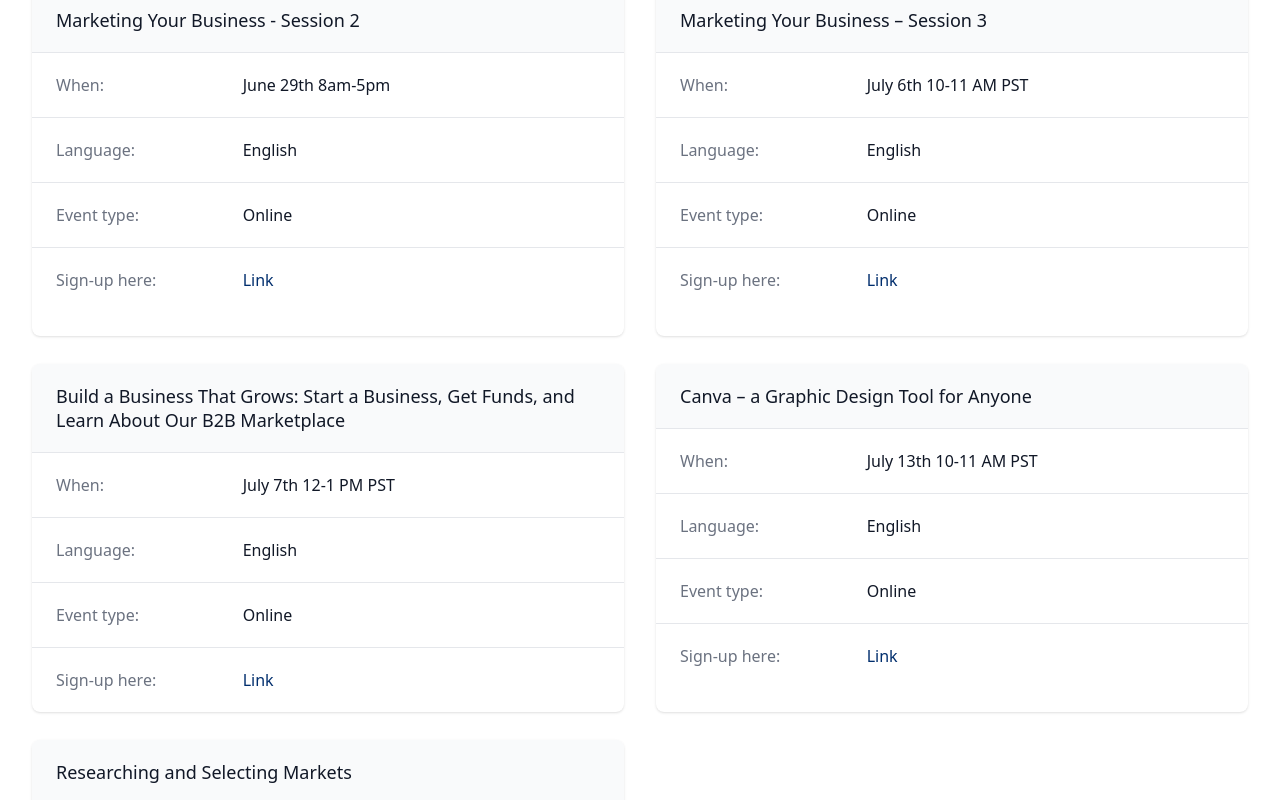
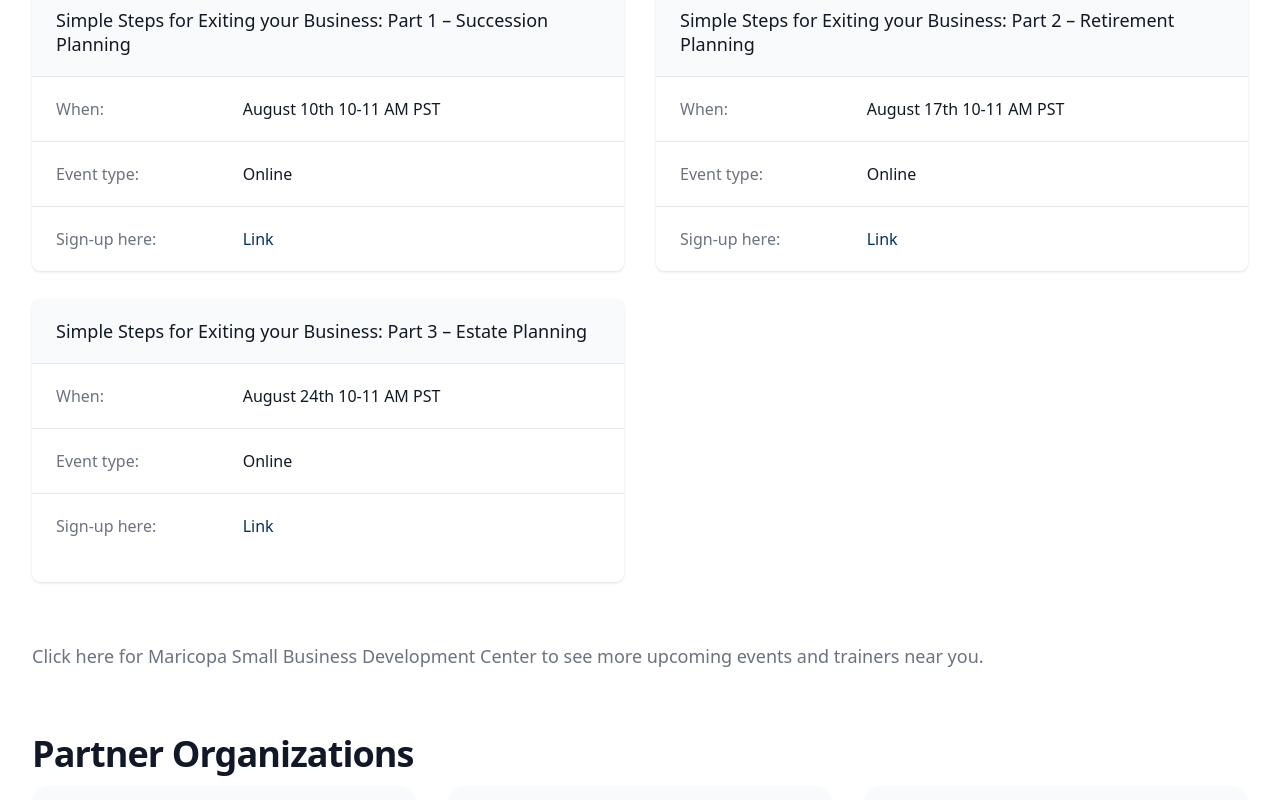
Before and after one commit to ericagirges/cnpp-website, a Next.js app in the folder app/: page /region/arizona in a window 1280 px wide. Shown: the part 1100-1900 px from the top of the page. Built offline with nearby package versions, Linux system fonts and the light colour scheme.

Commit message:
Update StateContent.js

```diff
--- a/app/page-content/StateContent.js
+++ b/app/page-content/StateContent.js
@@ -31,45 +31,26 @@ export const StateData = {
     ],
     body: 'IRC CNPP will support the small business communities in Metro Phoenix and the surrounding area by providing information and tools to help stabilize and grow local small businesses, including individualized counseling, mentoring, and training.  Business advisors can also help small business owners apply for small business relief grants and loans and assist small business owners who have already received COVID-19 relief loans prepare documentation in support of loan forgiveness. This includes the current City of Phoenix Business Relief grant program. Project partners offer specialized supports to small agricultural and related businesses.  Interpretation services for all services and trainings are available upon request.',
     events: [
-              {
-        title: 'Marketing Your Business - Session 2',
-        language: 'English',
-        date: 'June 29th',
-        time: '8am-5pm',
-        type: 'Online',
-        link: 'https://clients.azsbdc.net/workshop.aspx?ekey=10420067',
-      },
-                   {
-        title: 'Marketing Your Business – Session 3',
-        language: 'English',
-        date: 'July 6th',
+                            {
+        title: 'Simple Steps for Exiting your Business: Part 1 – Succession Planning',
+        date: 'August 10th',
         time: '10-11 AM PST',
         type: 'Online',
-        link: 'https://www.maricopa-sbdc.com/event/marketing-your-business-session-3/',
+        link: 'https://www.maricopa-sbdc.com/event/simple-steps-for-exiting-your-business-part-1-succession-planning/',
+      },
+                       {
+        title: 'Simple Steps for Exiting your Business: Part 2 – Retirement Planning',
+        date: 'August 17th',
+        time: '10-11 AM PST',
+        type: 'Online',
+        link: 'https://www.maricopa-sbdc.com/event/simple-steps-for-exiting-your-business-part-2-retirement-planning/',
       },
                          {
-        title: 'Build a Business That Grows: Start a Business, Get Funds, and Learn About Our B2B Marketplace',
-        language: 'English',
-        date: 'July 7th',
-        time: '12-1 PM PST',
-        type: 'Online',
-        link: 'https://www.maricopa-sbdc.com/event/build-a-business-that-grows-start-a-business-get-funds-and-learn-about-our-b2b-marketplace-3/',
-      },
-                          {
-        title: 'Canva – a Graphic Design Tool for Anyone',
-        language: 'English',
-        date: 'July 13th',
+        title: 'Simple Steps for Exiting your Business: Part 3 – Estate Planning',
+        date: 'August 24th',
         time: '10-11 AM PST',
         type: 'Online',
-        link: 'https://www.maricopa-sbdc.com/event/canva-a-graphic-design-tool-for-anyone/',
-      },
-                            {
-        title: 'Researching and Selecting Markets',
-        language: 'English',
-        date: 'July 20th',
-        time: '10-11 AM PST',
-        type: 'Online',
-        link: 'https://www.maricopa-sbdc.com/event/researching-and-selecting-markets/',
+        link: 'https://www.maricopa-sbdc.com/event/simple-steps-for-exiting-your-business-part-3-estate-planning-8-24-2022/',
       },
     ],
     upcoming: {
```
